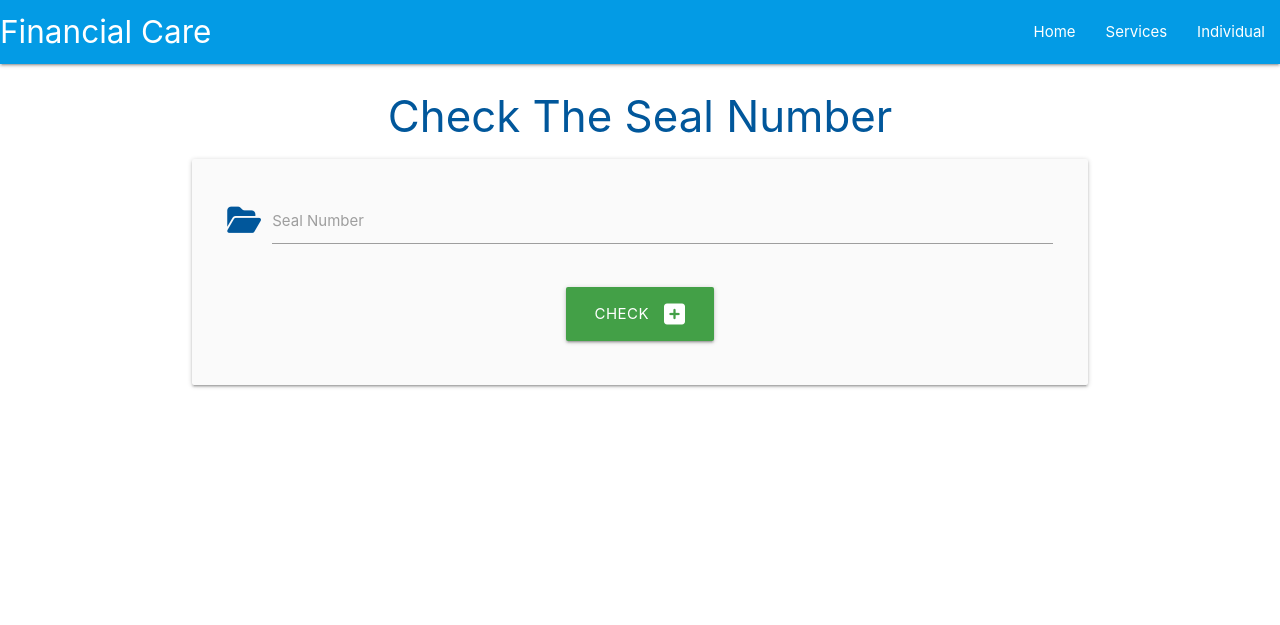
After one commit to EthanTrout/financial-care, a Flask app: template financialcare/templates/check_seal.html in a window 1280 px wide. The commit adds this page. Shown: the top 625 px of the page. Run offline with Flask 3, Linux system fonts and the light colour scheme; the template is opened without the code that fills it, so the values that code supplies are empty; some libraries are stand-ins or nearby versions.

Commit message:
Feat: added a check_seal before being able to add new wallet entry to make sure seals match on physical wallet

```diff
--- /dev/null
+++ b/financialcare/templates/check_seal.html
@@ -0,0 +1,51 @@
+{% extends "base.html" %}
+{% block content %}
+
+<h3 class="light-blue-text text-darken-4 center-align">Check The Seal Number</h3>
+
+<div class="row card-panel grey lighten-5">
+    <form class="col s12" method="POST" action="{{ url_for('check_seal',service_user_id=service_user_id,open_modal = False) }}">
+        <div class="row">
+            <div class="input-field col s12">
+                <i class="fas fa-folder-open prefix light-blue-text text-darken-4"></i>
+                <input id="seal_number" name="seal_number" type="number" min="1"  class="validate" required >
+                <label for="seal_number">Seal Number</label>
+            </div>
+        </div>
+        <!-- submit button -->
+        <div class="row">
+            <div class="col s12 center-align">
+                <button type="submit" class="btn-large green darken-1">
+                    Check <i class="fas fa-plus-square right"></i>
+                </button>
+            </div>
+        </div>
+    </form>
+</div>
+
+<div id="modal-seal_incorrect" class="modal">
+    <div class="modal-content">
+        <h4>This Seal number is incorrect</h4>
+        <p>You should contact your manager if the seal does not match</p>
+        <p>Only retry if you have typed the seal in wrong</p>
+    </div>
+    <div class="modal-footer">
+        <a href="" class="btn red accent-4 modal-close">Close</a>
+    </div>
+</div>
+
+{% endblock %}
+
+{% block script %}
+{% if open_modal %}
+    <script>
+        document.addEventListener('DOMContentLoaded', function() {
+
+            var instance = M.Modal.getInstance(document.getElementById('modal-seal_incorrect'));
+            instance.open();
+
+        });
+    </script>
+{% endif %}
+
+{% endblock %}
--- a/financialcare/templates/service_users.html
+++ b/financialcare/templates/service_users.html
@@ -24,7 +24,7 @@
                     <a href="#modal-{{ service_user.id }}" class="btn red modal-trigger">Delete</a>
 
                 {% endif %}
-            <a href="{{ url_for('open_wallet',service_user_id=service_user.id) }}" class="btn green accent-4">Open Wallet</a>
+            <a href="{{ url_for('check_seal',service_user_id=service_user.id) }}" class="btn green accent-4">Open Wallet</a>
         </p>
             <!-- Modal Structure -->
             <div id="modal-{{ service_user.id }}" class="modal">
--- a/financialcare/templates/services.html
+++ b/financialcare/templates/services.html
@@ -27,7 +27,7 @@
                     <a href="#modal-{{ service.id }}" class="btn red modal-trigger">Delete</a>
                     <a href="{{ url_for('edit_service_staff',service_id=service.id) }}" class="btn yellow accent-4">Add Staff</a>
                 {% endif %}
-                <a href="{{url_for('service_users_in_service',service_id=service.id)}}"class="btn blue accent-4">View People</a>
+                <a href="{{url_for('service_users_in_service',service_id=service.id)}}"class="btn light-blue accent-4">View People</a>
 
                                     <!-- Modal Structure -->
                 <div id="modal-{{ service.id }}" class="modal">
```
Also changed, not shown: financialcare/routes.py (+14 -0 lines).
